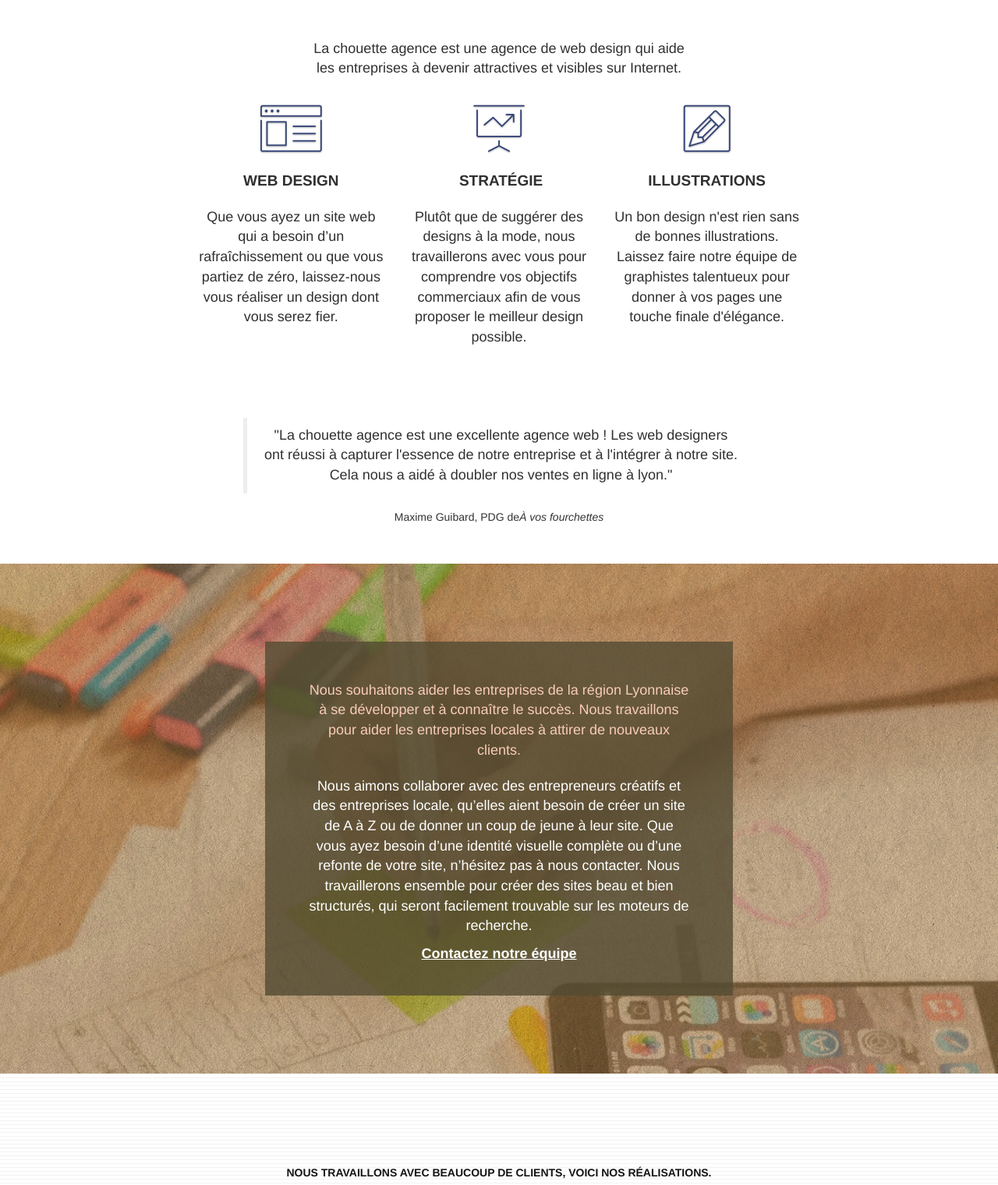
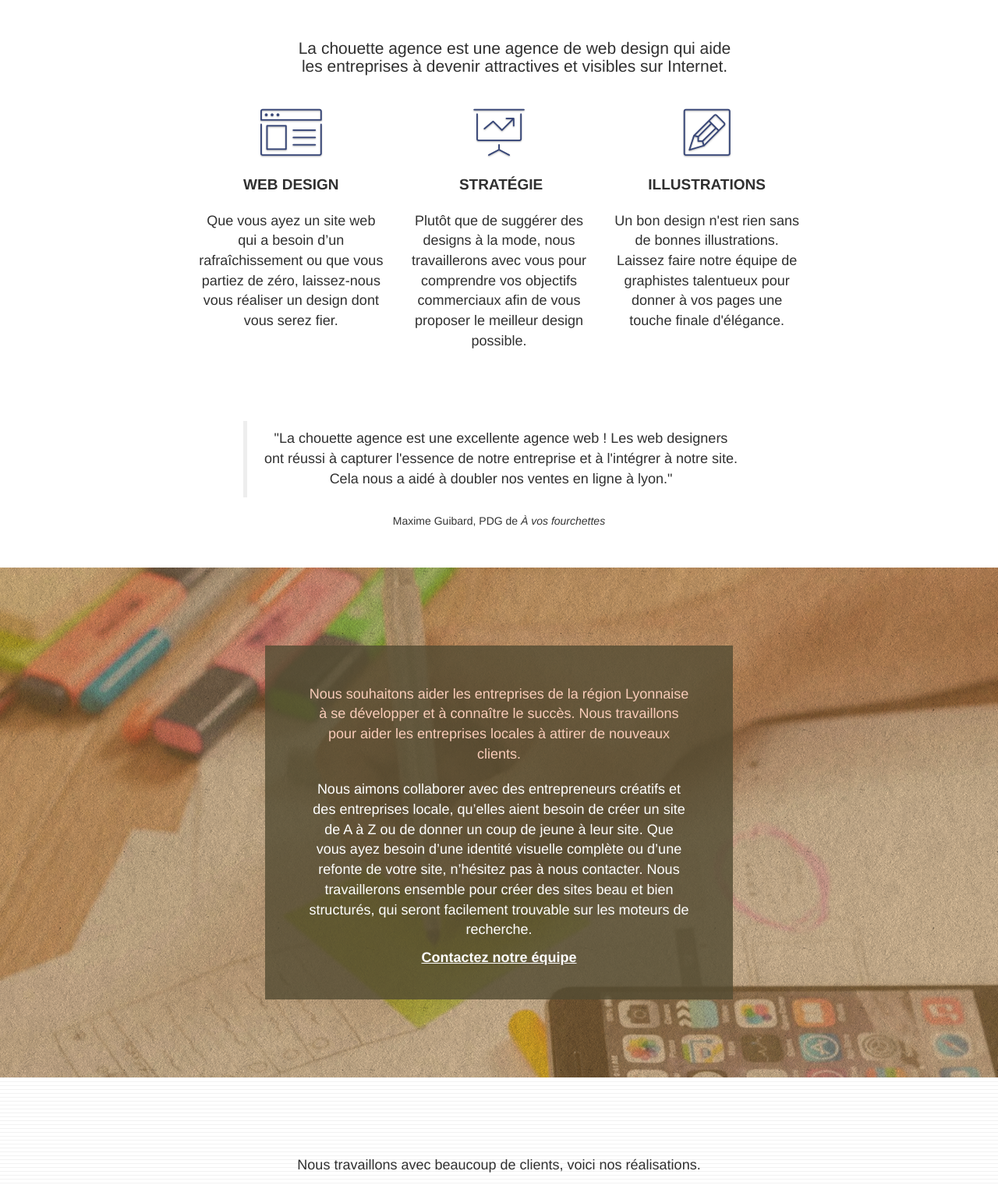
Before and after one commit to shinboram-90/LisaChatellier_4, a plain HTML site: page index.html in a window 1280 px wide. Shown: the part 540-2060 px from the top of the page at 78% size. Drawn offline with Linux system fonts and the light colour scheme.

Commit message:
html modification

```diff
--- a/index.html
+++ b/index.html
@@ -82,6 +82,7 @@
           <div class="container bloc-lg">
             <div class="row tight-width-whitespace">
               <div class="col-sm-12">
+                <header>
                   <img
                     src="img/logo.webp"
                     class="center-block image-resize-mode"
@@ -92,6 +93,7 @@
                   <h1 class="text-center hero-bloc-text tc-white">
                     La chouette agence.
                   </h1>
+                </header>
                 <div class="text-center">
                   <a
                     href="contact.html"
@@ -110,15 +112,14 @@
         </article>
         <div class="bloc bgc-white l-bloc" id="bloc-2-services">
           <div class="container bloc-md">
-            <article class="row">
-              <div class="col-sm-12 text-center">
-                <p>
+            <div class="row">
+              <h2 class="col-sm-12 text-center">
                 La chouette agence est une agence de web design qui aide
                 <br />les entreprises à devenir attractives et visibles sur
                 Internet.
-                </p>
+              </h2>
             </div>
-            </article>
+
             <div class="row voffset-lg med-width-whitespace">
               <article class="col-sm-4">
                 <header>
@@ -133,7 +134,7 @@
                       "
                     ></span>
                   </div>
-                  <h2 class="mg-md text-center">Web design</h2>
+                  <h3 class="mg-md text-center">Web design</h3>
                 </header>
                 <p class="text-center">
                   Que vous ayez un site web qui a besoin d&rsquo;un
@@ -154,7 +155,7 @@
                       "
                     ></span>
                   </div>
-                  <h2 class="mg-md text-center">&nbsp;Stratégie</h2>
+                  <h3 class="mg-md text-center">&nbsp;Stratégie</h3>
                 </header>
                 <p class="text-center">
                   Plutôt que de suggérer des designs à la mode, nous
@@ -175,7 +176,7 @@
                       "
                     ></span>
                   </div>
-                  <h2 class="mg-md text-center">Illustrations</h2>
+                  <h3 class="mg-md text-center">Illustrations</h3>
                 </header>
                 <p class="text-center">
                   Un bon design n'est rien sans de bonnes illustrations. Laissez
@@ -195,7 +196,7 @@
                   </p>
                 </blockquote>
                 <figcaption>
-                  Maxime Guibard, PDG de<cite>À vos fourchettes</cite>
+                  Maxime Guibard, PDG de <cite>À vos fourchettes</cite>
                 </figcaption>
               </figure>
             </div>
@@ -243,10 +244,10 @@
         >
           <div class="container bloc-lg">
             <header class="row">
-              <h3 class="col-sm-12 text-center">
+              <p class="col-sm-12 text-center p-customers">
                 Nous travaillons avec beaucoup de clients, voici nos
                 réalisations.
-              </h3>
+              </p>
             </header>
             <div class="row tight-width-whitespace portfolio-row">
               <figure class="col-sm-6">
--- a/style.css
+++ b/style.css
@@ -284,8 +284,8 @@ button {
 .btn-clean {
   border: 1px solid rgba(0, 0, 0, 0.08);
   border-bottom-color: rgba(0, 0, 0, 0.1);
-  text-shadow: 0 1px 0 rgb(0 0 1 / 10%),
-    inset 0 1px 0 0 rgba(255, 255, 255, 0.15);
+  /* text-shadow: 0 1px 0 rgb(0 0 1 / 10%),
+    inset 0 1px 0 0 rgba(255, 255, 255, 0.15); */
 }
 .icon-md {
   font-size: 30px !important;
@@ -485,17 +485,16 @@ p {
   max-width: 400px;
   margin: auto auto auto auto;
 }
-h2 {
+h3 {
   font-size: 1.9rem;
   line-height: 1.4em;
   font-weight: 700;
   text-transform: uppercase;
 }
-h3 {
-  font-size: 1.4rem;
-  text-transform: uppercase;
-  font-weight: 700;
-  color: #141414 !important;
+
+h2 {
+  font-size: 2.1rem;
+  margin: 0 2rem 2rem 2rem;
 }
 .med-width-whitespace {
   max-width: 800px;
@@ -604,16 +603,16 @@ h4 {
     max-width: 100%;
   }
 }
-@media only screen and (min-device-width: 768px) and (max-device-width: 1024px) and (orientation: landscape) {
+/* @media only screen and (min-device-width: 768px) and (orientation: landscape) {
   .b-parallax {
     background-attachment: scroll;
   }
 }
-@media only screen and (min-device-width: 1024px) and (max-device-width: 1366px) and (-webkit-min-device-pixel-ratio: 1.5) {
+@media only screen and (min-device-width: 1024px) and (-webkit-min-device-pixel-ratio: 1.5) {
   .b-parallax {
     background-attachment: scroll;
   }
-}
+} */
 @media (max-width: 991px) {
   .container {
     width: 100%;
@@ -626,10 +625,10 @@ h4 {
     overflow-x: hidden;
     position: relative;
   }
-  .bloc {
+  /* .bloc {
     padding-left: constant(safe-area-inset-left);
     padding-right: constant(safe-area-inset-right);
-  }
+  } */
   .bloc-group,
   .bloc-group .bloc {
     display: block;
@@ -638,8 +637,8 @@ h4 {
   .bloc-fill-screen .fill-bloc-bottom-edge,
   .bloc-fill-screen .fill-bloc-top-edge {
     padding: 0 20px;
-    padding-left: constant(safe-area-inset-left);
-    padding-right: constant(safe-area-inset-right);
+    /* padding-left: constant(safe-area-inset-left);
+    padding-right: constant(safe-area-inset-right); */
   }
 }
 @media (max-width: 767px) {
```
Lines whose indentation alone changed are shown as unchanged.
